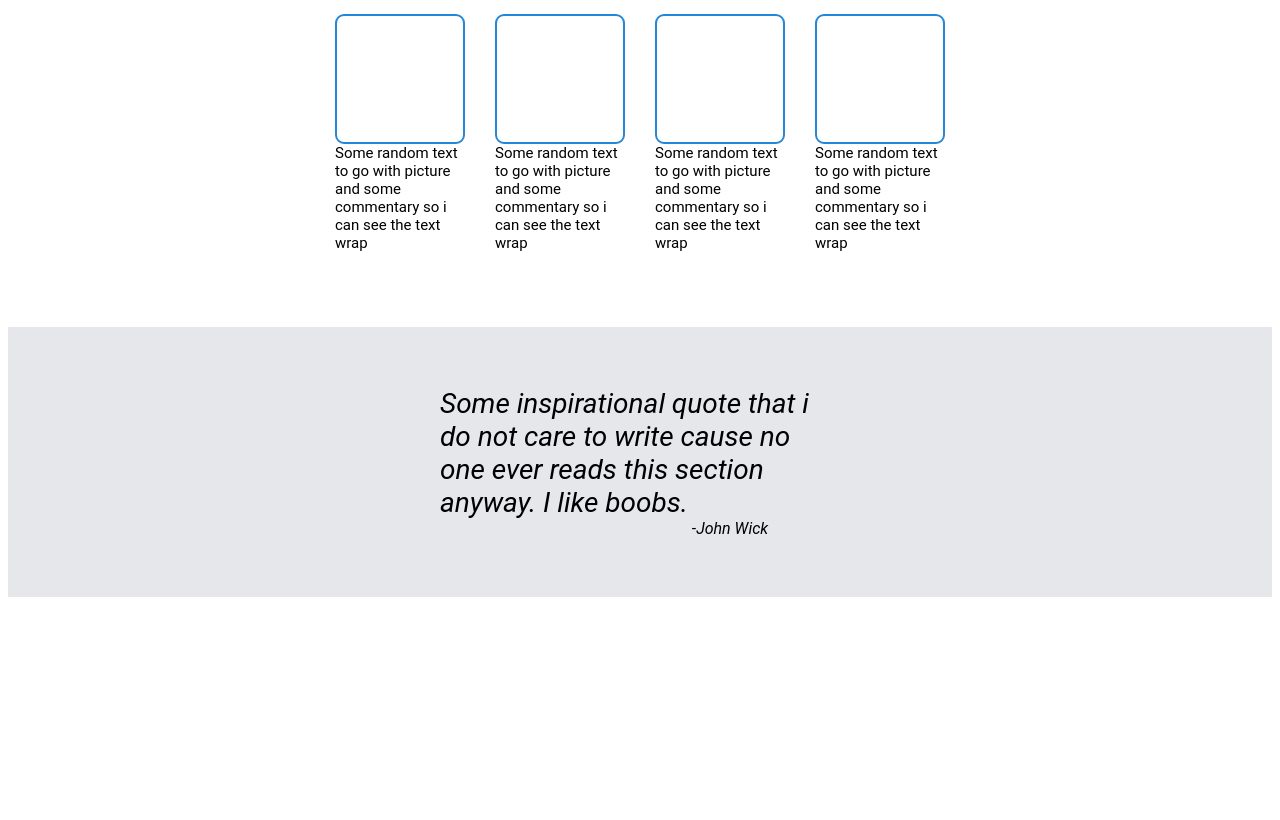
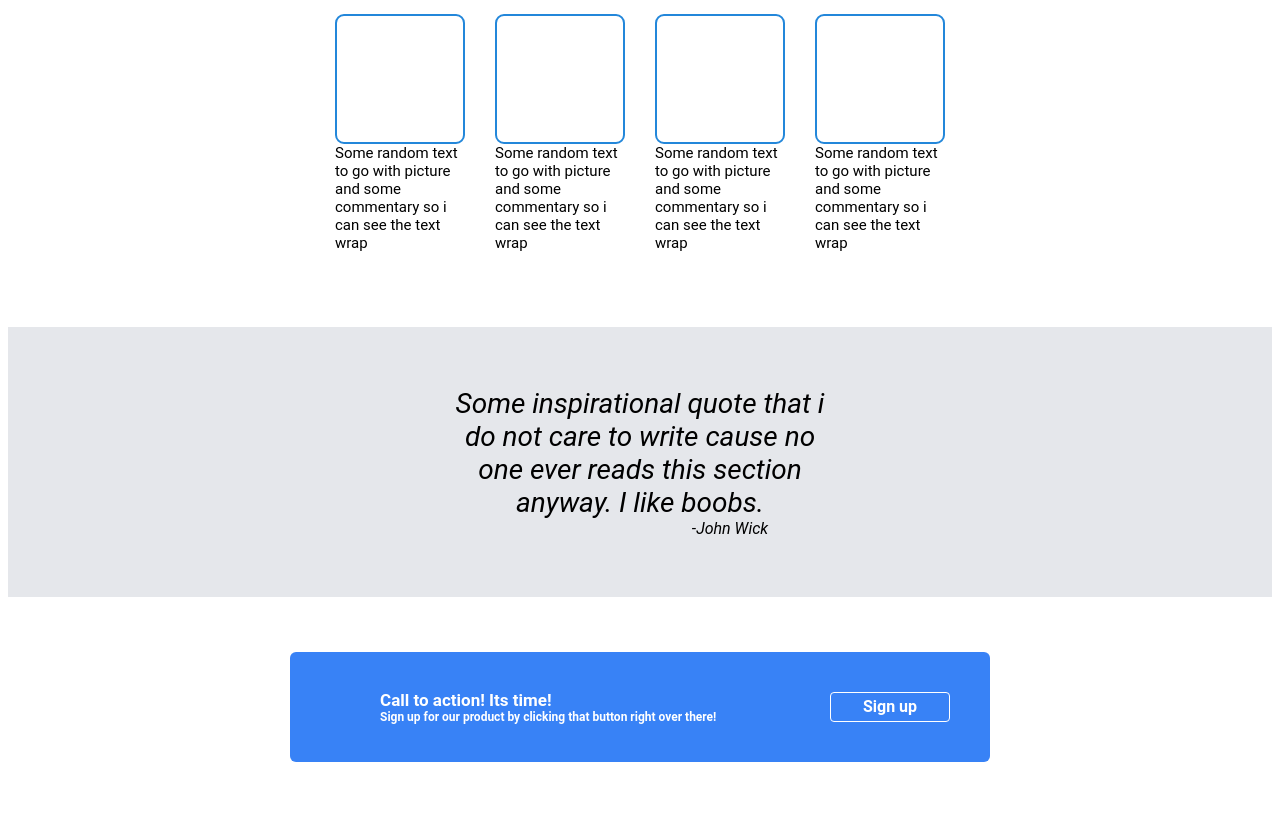
Before and after one commit to jakesnake7653/Landing-Page, a plain HTML site: page index.html in a window 1280 px wide. Shown: the part 496-1316 px from the top of the page. Before the commit the page ends 1101 px from the top, so only its background shows below. Drawn offline with Linux system fonts and the light colour scheme.

Commit message:
finished call to action section

```diff
--- a/index.html
+++ b/index.html
@@ -65,6 +65,20 @@
 
             </div>
         </div>
+    </div><!--end of "next" div-->
+    <div class="bot">
+        <div class="win">
+            <div class="winm">
+                <div class="winm1">Call to action! Its time!</div>
+                <div class="winm2">Sign up for our product by clicking that button right over there!</div>
+            </div>
+            <div class="winss">
+                <div class="wins">      Sign up
+            </div>
+
+
+            </div>
+        </div>
     </div>
 </body>
 </html>
--- a/style.css
+++ b/style.css
@@ -140,11 +140,13 @@
     height: 270px;
     width: auto;
     align-self: center;
+    text-align: center;
 }
 .next1{
     font-style: italic;
+    text-align: center;
+    width: 2200px;
 
-    width: 1300px;
     display: flex;
     flex-direction: column;
     justify-content: center;
@@ -153,8 +155,11 @@
 }
 .nextm{
     display: flex;
+    justify-content: center;
+    align-items: center;
     width: 400px;
     height: auto;
+
 
 
 }
@@ -162,3 +167,54 @@
     margin-left: 180px;
 }
 /*End of next section*/
+.bot{
+    display: flex;
+    width: auto;
+    height: 220px;
+    color: white;
+    justify-content: center;
+    align-items: center;
+
+}
+.win{
+    height: 110px;
+    display: flex;
+    background-color: #3882f6;
+    border-radius: 6px;
+    font-weight: bolder;
+}
+.winm{
+    flex-direction: column;
+    display: flex;
+    width: 500px;
+    justify-content: center;
+
+
+}
+.winm1{
+    font-size: 17px;
+    margin-left: 90px;
+}
+.winm2{
+    font-size: 12px;
+    margin-left: 90px;
+}
+.winss{
+    display: flex;
+    width: 200px;
+    height: 110px;
+    justify-content: center;
+    align-items: center;
+}
+.wins{
+    text-align: center;
+
+    height: 20px;
+    width: 110px;
+    padding: 4px;
+    border-radius: 4px;
+    border-color: white;
+    border-style: solid;
+    border-width: 1px;
+
+}
```
